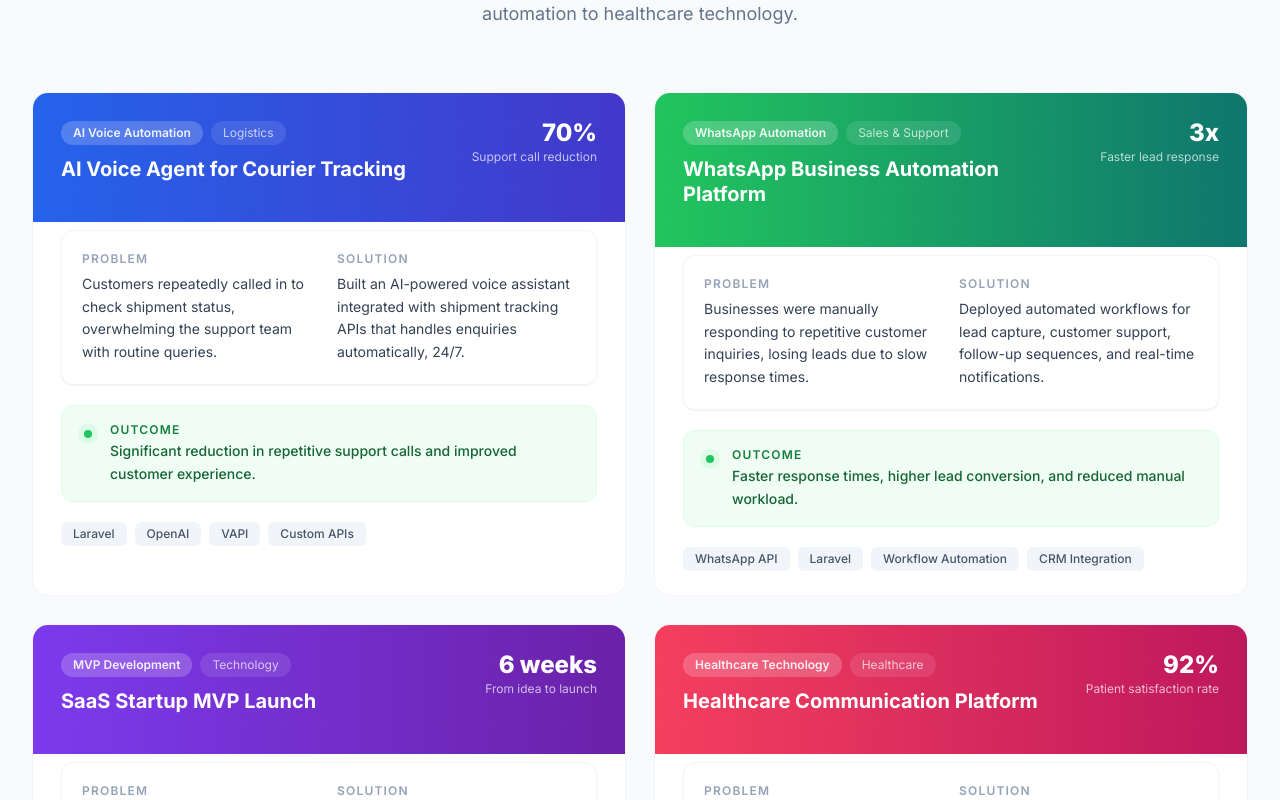
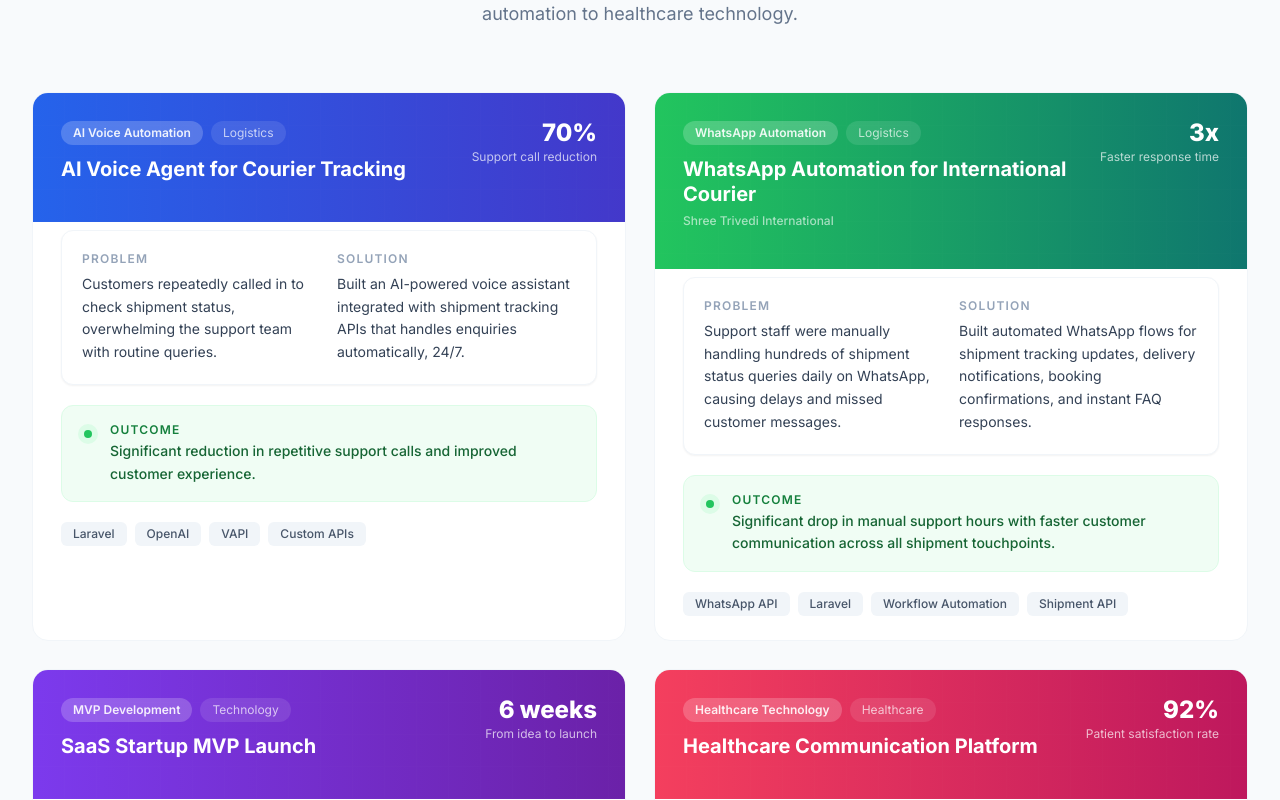
Before and after one commit to nlagdhir/my-portfolio, a Next.js app: page / in a window 1280 px wide. Shown: the part 2580-3380 px from the top of the page. Built offline with nearby package versions, Linux system fonts and the light colour scheme.

Commit message:
Add Shree Trivedi International as client — case study + testimonial, fix grid layout

```diff
--- a/components/sections/CaseStudies.tsx
+++ b/components/sections/CaseStudies.tsx
@@ -3,7 +3,19 @@
 import { motion } from 'framer-motion'
 import { HiArrowRight } from 'react-icons/hi'
 
-const caseStudies = [
+const caseStudies: {
+  category: string
+  title: string
+  client?: string
+  problem: string
+  solution: string
+  outcome: string
+  tech: string[]
+  metric: string
+  metricLabel: string
+  gradient: string
+  industry: string
+}[] = [
   {
     category: 'AI Voice Automation',
     title: 'AI Voice Agent for Courier Tracking',
@@ -20,17 +32,18 @@ const caseStudies = [
   },
   {
     category: 'WhatsApp Automation',
-    title: 'WhatsApp Business Automation Platform',
+    title: 'WhatsApp Automation for International Courier',
+    client: 'Shree Trivedi International',
     problem:
-      'Businesses were manually responding to repetitive customer inquiries, losing leads due to slow response times.',
+      'Support staff were manually handling hundreds of shipment status queries daily on WhatsApp, causing delays and missed customer messages.',
     solution:
-      'Deployed automated workflows for lead capture, customer support, follow-up sequences, and real-time notifications.',
-    outcome: 'Faster response times, higher lead conversion, and reduced manual workload.',
-    tech: ['WhatsApp API', 'Laravel', 'Workflow Automation', 'CRM Integration'],
+      'Built automated WhatsApp flows for shipment tracking updates, delivery notifications, booking confirmations, and instant FAQ responses.',
+    outcome: 'Significant drop in manual support hours with faster customer communication across all shipment touchpoints.',
+    tech: ['WhatsApp API', 'Laravel', 'Workflow Automation', 'Shipment API'],
     metric: '3x',
-    metricLabel: 'Faster lead response',
+    metricLabel: 'Faster response time',
     gradient: 'from-green-500 to-teal-700',
-    industry: 'Sales & Support',
+    industry: 'Logistics',
   },
   {
     category: 'MVP Development',
@@ -111,6 +124,9 @@ export default function CaseStudies() {
                       </span>
                     </div>
                     <h3 className="text-white font-bold text-xl leading-tight">{cs.title}</h3>
+                    {cs.client && (
+                      <p className="text-white/60 text-xs mt-1.5 font-medium">{cs.client}</p>
+                    )}
                   </div>
                   <div className="text-right flex-shrink-0 ml-4">
                     <div className="text-white font-extrabold text-2xl leading-none">{cs.metric}</div>
--- a/components/sections/Testimonials.tsx
+++ b/components/sections/Testimonials.tsx
@@ -31,6 +31,15 @@ const testimonials = [
     initials: 'MR',
     color: 'from-blue-500 to-blue-700',
   },
+  {
+    quote:
+      'Our staff were spending hours every day replying to "where is my parcel?" messages on WhatsApp. Nilesh automated the whole thing — tracking updates, booking confirmations, delivery alerts. Customers get instant replies now and our team finally has time for actual work.',
+    name: 'Vivek Trivedi',
+    role: 'Director',
+    company: 'Shree Trivedi International · Ahmedabad, India',
+    initials: 'VT',
+    color: 'from-green-500 to-teal-600',
+  },
 ]
 
 export default function Testimonials() {
@@ -58,7 +67,7 @@ export default function Testimonials() {
         </motion.div>
 
         {/* Testimonial Cards */}
-        <div className="grid grid-cols-1 md:grid-cols-3 gap-6">
+        <div className="grid grid-cols-1 md:grid-cols-2 gap-6">
           {testimonials.map((testimonial, index) => (
             <motion.div
               key={testimonial.name}
@@ -70,8 +79,8 @@ export default function Testimonials() {
             >
               {/* Stars */}
               <div className="flex gap-1 mb-5">
-                {Array.from({ length: 5 }).map((_, i) => (
-                  <HiStar key={i} className="text-amber-400" size={16} />
+                {['s1', 's2', 's3', 's4', 's5'].map((id) => (
+                  <HiStar key={id} className="text-amber-400" size={16} />
                 ))}
               </div>
 
```
